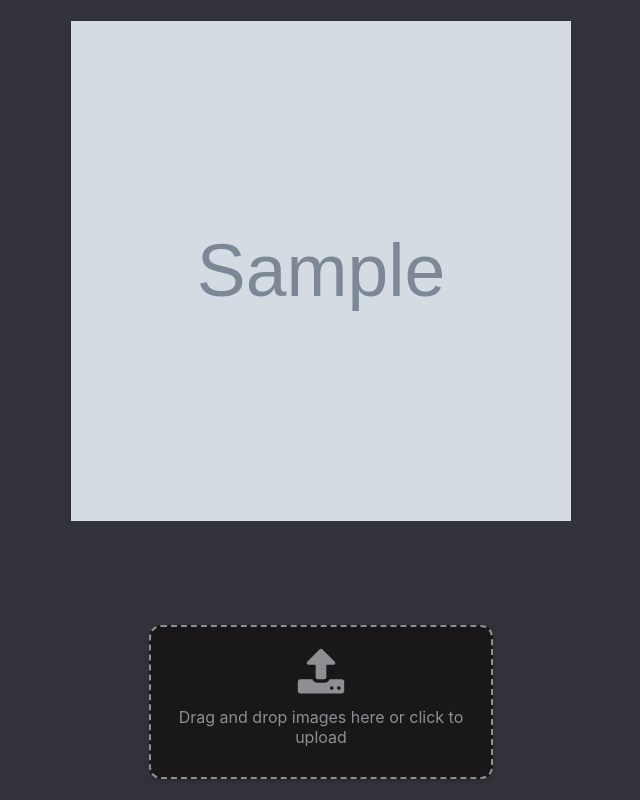
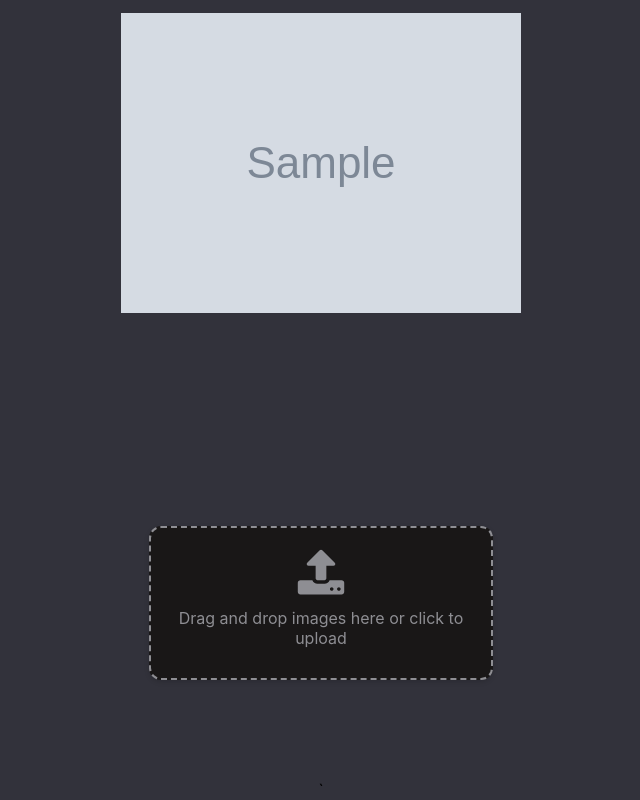
Before and after one commit to ivan-tolkunov/omori, a Django app: template images/templates/images/index.html in a window 1280 px wide. Shown: the whole page, without its empty margins (319-959 px from the left). Run offline with Django 4.2, Linux system fonts and the light colour scheme; the template is opened without the code that fills it: most values are stand-ins (such as "Sample title", 1, 10 or a date in 2020); grey boxes marked "Sample" are stand-in pictures.

Commit message:
Img handler

```diff
--- a/images/templates/images/index.html
+++ b/images/templates/images/index.html
@@ -9,7 +9,8 @@
             flex-direction: column;
             justify-content: center;
             align-items: center;
-            height: 100vh;
+            min-height: 100vh;
+            gap: 100px;
             margin: 0;
             font-family: -apple-system, BlinkMacSystemFont, 'Segoe UI', Roboto, Oxygen, Ubuntu, Cantarell, 'Open Sans', 'Helvetica Neue', sans-serif;
         }
@@ -54,12 +55,25 @@
         .file-input {
             display: none;
         }
+        .image-content {
+            flex: 1;
+            max-width: 100vw;
+            max-height: 100vh;
+            display: flex;
+            justify-content: center;
+            align-items: center;
+        }
+        .image-content img {
+            max-width: 100%;
+            max-height: 100%;
+            object-fit: contain;
+        }
     </style>
 </head>
 <body>
-    <div>
+    <div class="image-content">
         {% if latest_file %}
-            <img src="/media/{{ latest_file }}" style="object-fit: cover;" width="500" height="500" />
+            <img src="/media/{{ latest_file }}" />
         {% endif %}
     </div>
     <div id="image-uploader" class="image-uploader">
@@ -76,5 +90,5 @@
         <input type="file" id="file-input" class="file-input" name="image" onchange="uploader.submit()">
         </form>
     </div>
-</body>
+</body>`
 </html>
--- a/manage.py
+++ b/manage.py
@@ -2,6 +2,9 @@
 """Django's command-line utility for administrative tasks."""
 import os
 import sys
+from dotenv import load_dotenv
+
+load_dotenv()
 
 
 def main():
--- a/omori/settings.py
+++ b/omori/settings.py
@@ -26,9 +26,9 @@ SECRET_KEY = os.environ['SECRET_KEY']
 # SECURITY WARNING: don't run with debug turned on in production!
 DEBUG = True
 
-ALLOWED_HOSTS = ['omori.tolkunov.dev', 'localhost']
+ALLOWED_HOSTS = ['omori.tolkunov.dev', 'localhost', 'omori-dev.tolkunov.dev']
 
-CSRF_TRUSTED_ORIGINS = ['https://omori.tolkunov.dev']
+CSRF_TRUSTED_ORIGINS = ['https://omori.tolkunov.dev', 'https://omori-dev.tolkunov.dev']
 
 
 # Application definition
```
Also changed, not shown: scriptable/script.js (+5 -23 lines).
